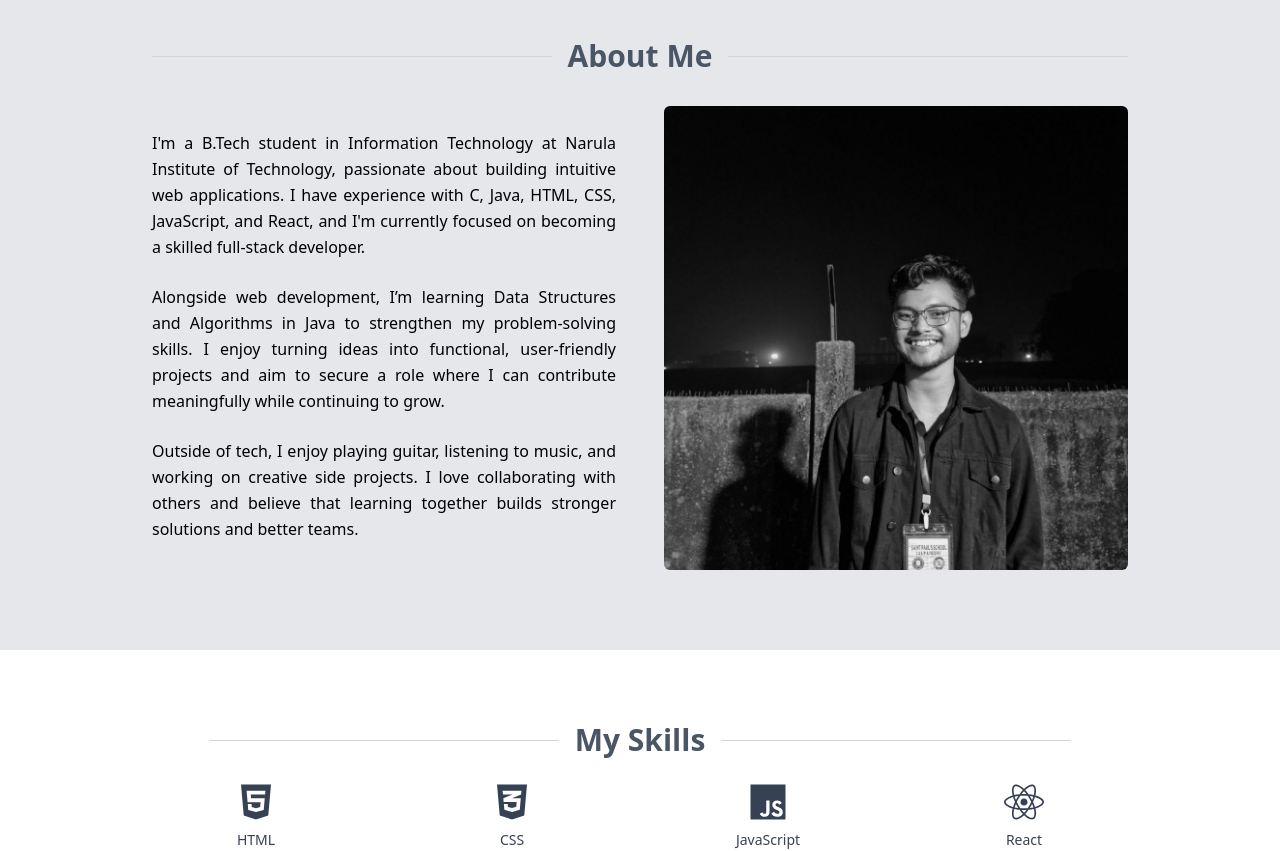
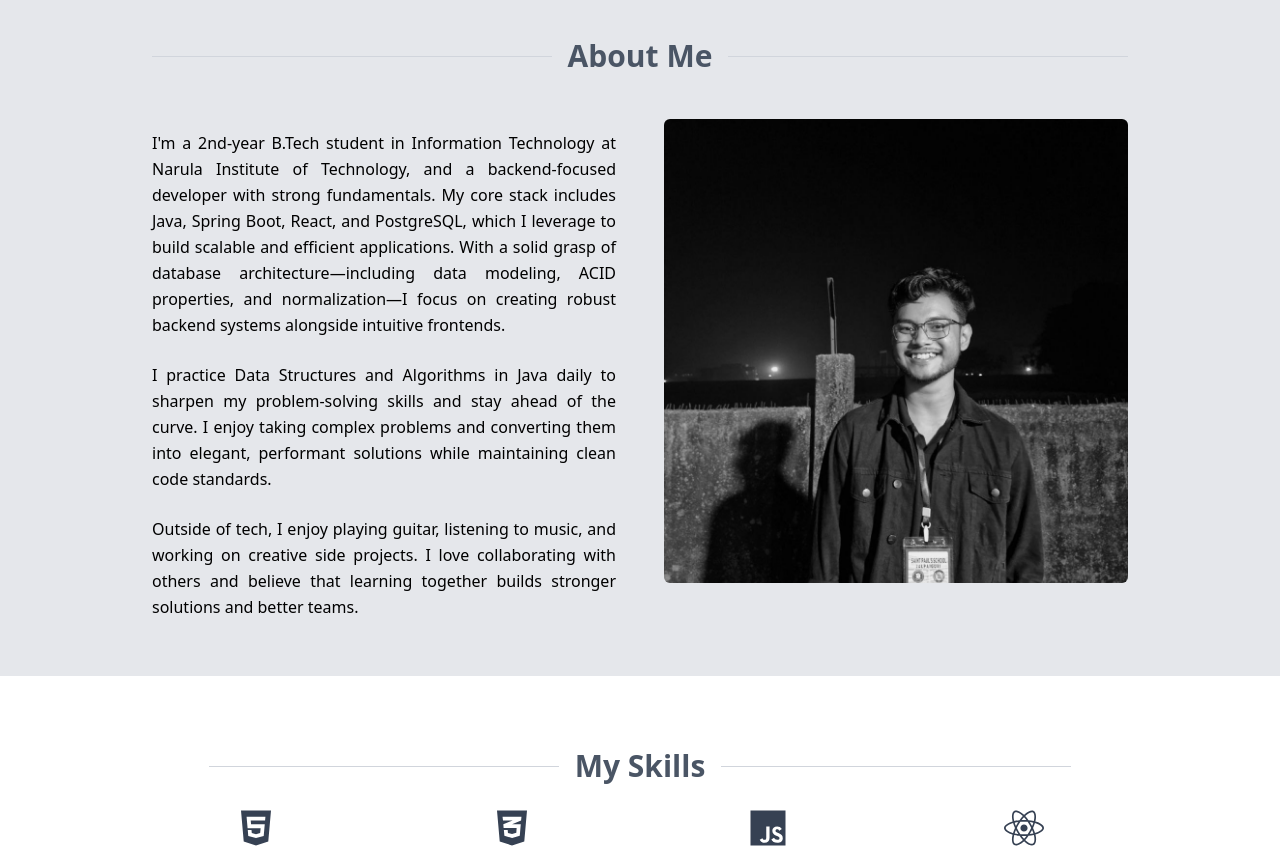
Before and after one commit to Adey1400/Porfolio, a React (Vite) app: page / in a window 1280 px wide. Shown: the part 900-1751 px from the top of the page. Built offline with nearby package versions, Linux system fonts and the light colour scheme.

Commit message:
updated about

```diff
--- a/src/components/about.jsx
+++ b/src/components/about.jsx
@@ -38,11 +38,11 @@ const About = () => {
         {/* Text block */}
         <div className="md:w-1/2 space-y-6 text-justify text-sm sm:text-base leading-relaxed">
           <p className="fade-in opacity-0 translate-y-6 transition-all duration-700">
-            I'm a B.Tech student in Information Technology at Narula Institute of Technology, passionate about building intuitive web applications. I have experience with C, Java, HTML, CSS, JavaScript, and React, and I'm currently focused on becoming a skilled full-stack developer.
+            I'm a 2nd-year B.Tech student in Information Technology at Narula Institute of Technology, and a backend-focused developer with strong fundamentals. My core stack includes Java, Spring Boot, React, and PostgreSQL, which I leverage to build scalable and efficient applications. With a solid grasp of database architecture—including data modeling, ACID properties, and normalization—I focus on creating robust backend systems alongside intuitive frontends.
           </p>
 
           <p className="fade-in opacity-0 translate-y-6 transition-all duration-700 delay-100">
-            Alongside web development, I’m learning Data Structures and Algorithms in Java to strengthen my problem-solving skills. I enjoy turning ideas into functional, user-friendly projects and aim to secure a role where I can contribute meaningfully while continuing to grow.
+            I practice Data Structures and Algorithms in Java daily to sharpen my problem-solving skills and stay ahead of the curve. I enjoy taking complex problems and converting them into elegant, performant solutions while maintaining clean code standards.
           </p>
 
           <p className="fade-in opacity-0 translate-y-6 transition-all duration-700 delay-200">
```
